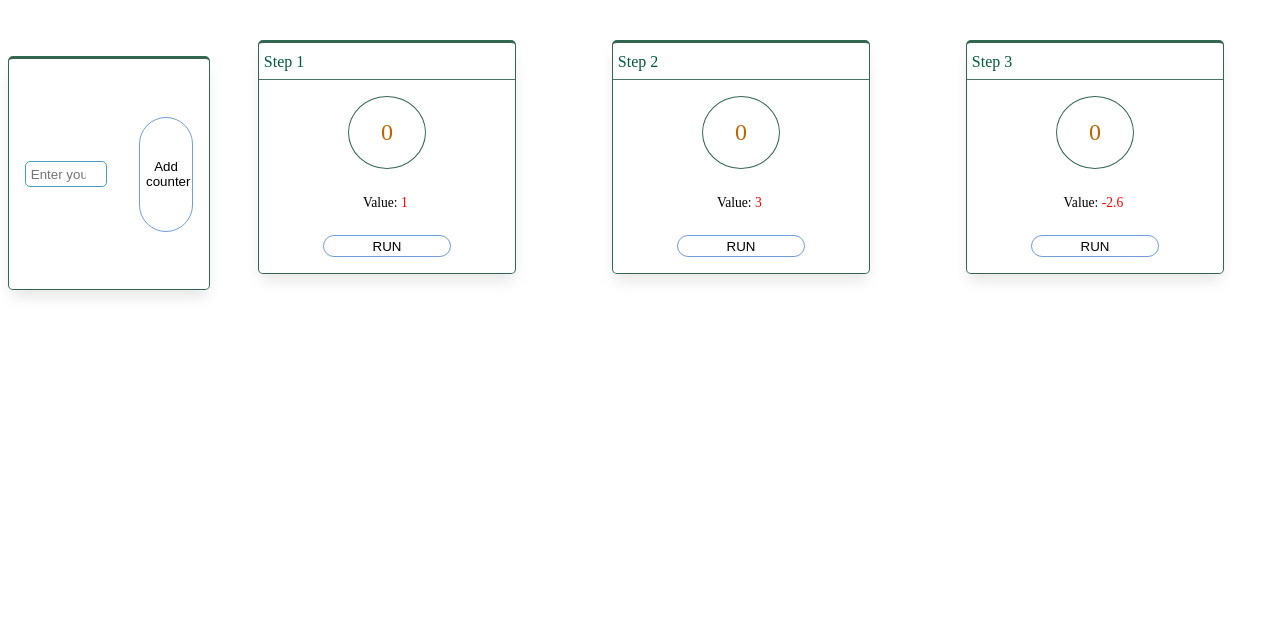
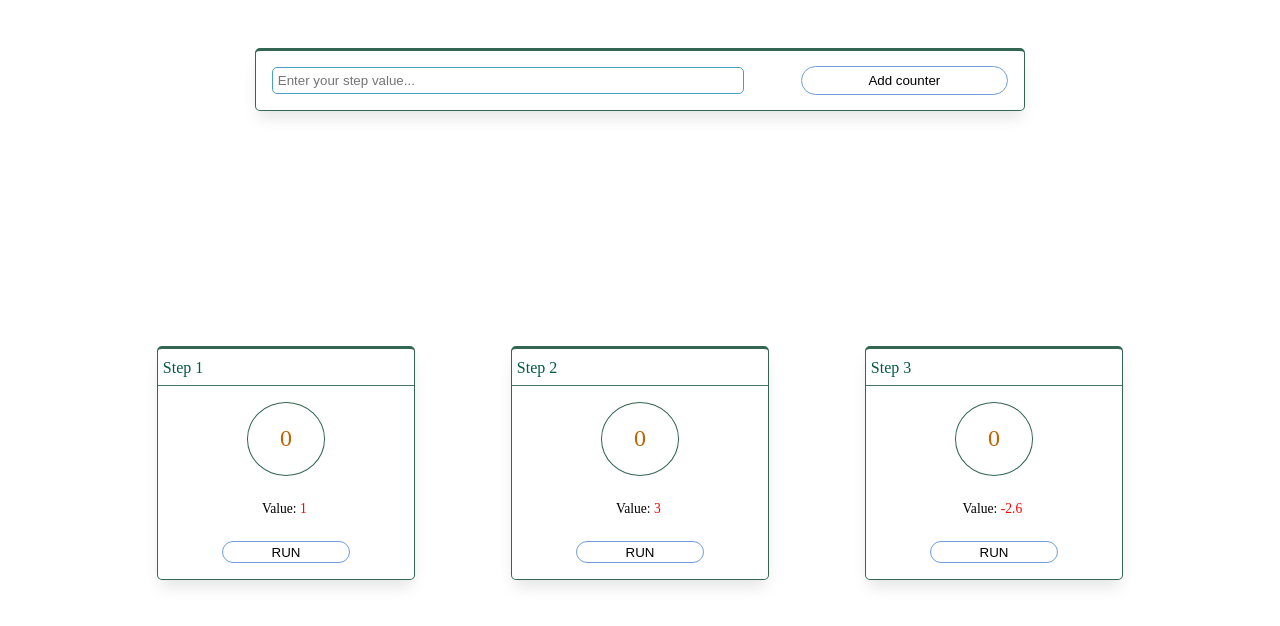
Before and after one commit to Afshar07/yasnateam-challenge, a Vue app: page / in a window 1280 px wide. Shown: the top 626 px of the page. Built offline with nearby package versions, Linux system fonts and the light colour scheme.

Commit message:
Add styles and keyframes for animations

```diff
--- a/src/App.vue
+++ b/src/App.vue
@@ -1,12 +1,18 @@
 <template>
   <div class="main-container">
+    <div class="add-counter">
+      <transition name="slide-in" appear>
         <add-counter @create-counter="createCounter"></add-counter>
+      </transition>
+    </div>
+    <transition-group name="scale" tag="div" class="counters" appear>
       <counter-template
         v-for="(item, index) in counterSteps"
         :key="index"
         :index="index"
         :stepValue="item"
       ></counter-template>
+    </transition-group>
   </div>
 </template>
 
@@ -29,8 +35,94 @@ export default {
 };
 </script>
 
+<style>
+body {
+  margin: 0 !important;
+  padding: 0 !important;
+}
+</style>
 <style scoped>
 .main-container {
+  min-height: 100vh;
+  background-color: #fff;
+  width: 100%;
   display: flex;
+  margin: auto;
+  flex-direction: column;
+  align-items: center !important;
+  justify-content: center;
+  background-color: #fff;
+}
+.add-counter {
+  width: 100%;
+  display: flex;
+  justify-content: center;
+}
+.counters {
+  display: flex;
+  margin: auto;
+  flex-wrap: wrap;
+  justify-content: center;
+}
+.scale-enter-active {
+  animation: bounce 0.5s;
+}
+.slide-in-enter-active {
+  animation: slide 0.5s;
+}
+
+@keyframes bounce {
+  0% {
+    transform: translateY(-10vh);
+  }
+  7% {
+    transform: translateY(-5vh);
+  }
+  10% {
+    transform: translateY(-2vh);
+  }
+  15% {
+    transform: translateY(0);
+  }
+  20% {
+    transform: translateY(2vh);
+  }
+  30% {
+    transform: translateY(4vh);
+  }
+  37% {
+    transform: translateY(2vh);
+  }
+  45% {
+    transform: translateY(0);
+  }
+  53% {
+    transform: translateY(-2vh);
+  }
+  60% {
+    transform: translateY(-4vh);
+  }
+  67% {
+    transform: translateY(-2vh);
+  }
+  75% {
+    transform: translateY(0);
+  }
+  90% {
+    transform: translateY(2vh);
+  }
+  100% {
+    transform: translateY(0);
+  }
+}
+@keyframes slide {
+  from {
+    opacity: 0;
+    transform: translateX(-30vw);
+  }
+  to {
+    opacity: 1;
+    transform: translateX(0);
+  }
 }
 </style>
```
Lines whose indentation alone changed are shown as unchanged.
